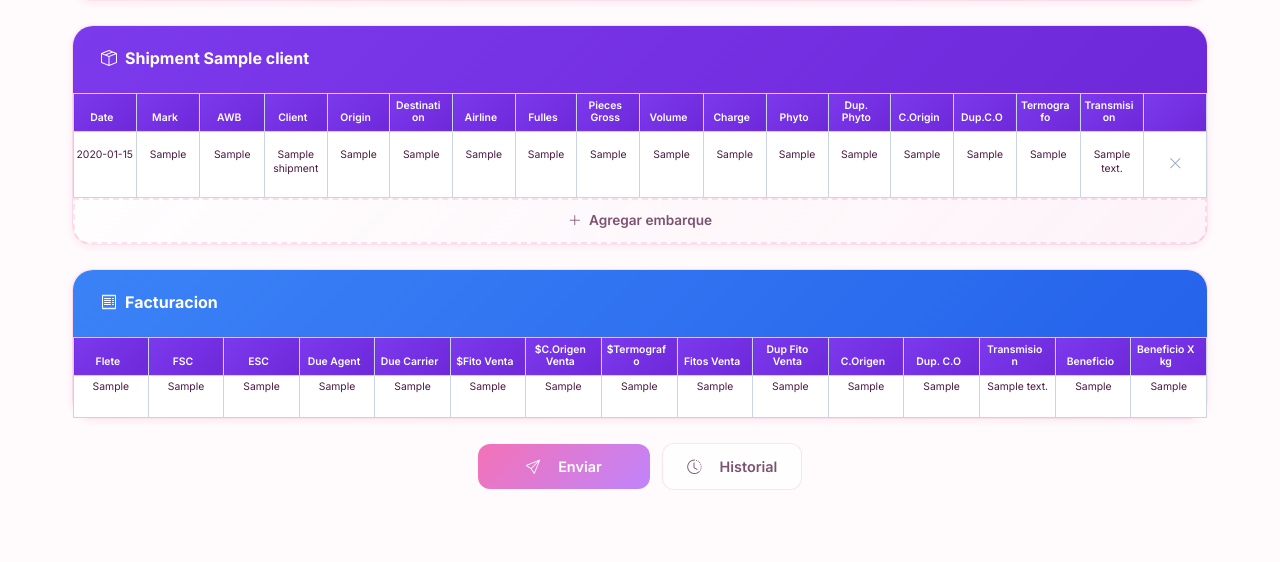
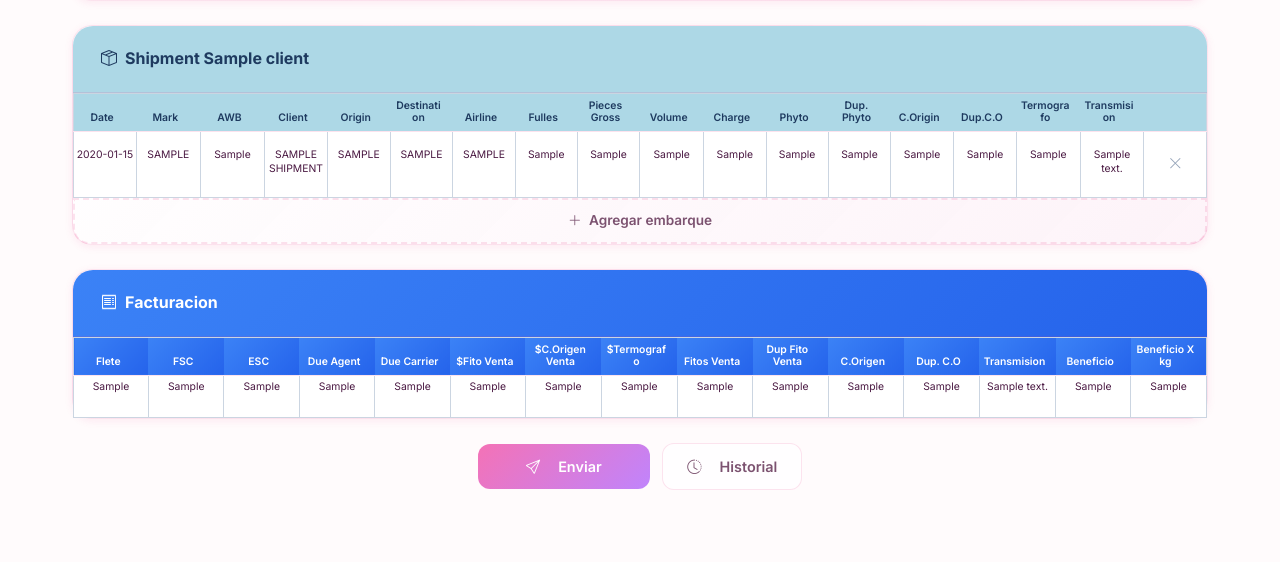
Before and after one commit to echeverrialoayzad-bit/lux-portal, a Flask app: page /current-status/1 in a window 1280 px wide. Shown: the part 968-1530 px from the top of the page. Run offline with Flask 3, Linux system fonts and the light colour scheme; the visitor is signed in with stand-in values (Sample User, id 1); tables that the repository leaves empty hold one stand-in row (values such as "Sample post"); lists and menus that the app fills with data are empty.

Commit message:
Style shipment table celeste, add resize handles, date format DD/MM/YYYY, auto-uppercase fields
- Shipment table header changed to celeste (#ADD8E6) color
- Factura table gets its own blue style class
- Both tables have column resize handles
- Date field auto-formats to DD/MM/YYYY on blur
- Mark, Client, Origin, Destination, Airline auto-uppercase

Co-Authored-By: Claude Opus 4.6 <noreply@anthropic.com>

```diff
--- a/lux_portal/current_status/templates/current_status/detail.html
+++ b/lux_portal/current_status/templates/current_status/detail.html
@@ -191,6 +191,90 @@
     .addcost-add:hover {
         border-color: #7c3aed;
         color: #7c3aed;
+    }
+    /* ---- Shipment table (celeste) ---- */
+    .shipment-table {
+        width: 100%;
+        border: 1px solid #cbd5e1 !important;
+    }
+    .shipment-table th {
+        background: #ADD8E6 !important;
+        color: #1e3a5f !important;
+        font-size: 0.65rem !important;
+        text-transform: none !important;
+        letter-spacing: 0 !important;
+        padding: 6px 10px 6px 4px !important;
+        text-align: center !important;
+        white-space: normal;
+        word-break: break-word;
+        line-height: 1.2;
+        position: relative;
+        overflow: hidden;
+        user-select: none;
+    }
+    .shipment-table td {
+        border: 1px solid #cbd5e1 !important;
+    }
+    .shipment-table .editable-cell textarea {
+        font-size: 0.65rem;
+        padding: 4px 2px;
+        min-height: 28px;
+        line-height: 1.3;
+    }
+    .shipment-table .editable-cell textarea:focus {
+        background: rgba(173, 216, 230, 0.12);
+    }
+    .shipment-table tbody tr:nth-child(even) td {
+        background-color: #e8f4f8 !important;
+    }
+    .shipment-table tbody tr:nth-child(odd) td {
+        background-color: #ffffff !important;
+    }
+    .shipment-table .resize-handle:hover,
+    .shipment-table .resize-handle.active {
+        background: rgba(30, 58, 95, 0.3);
+    }
+    /* ---- Factura table (blue) ---- */
+    .factura-table {
+        width: 100%;
+        border: 1px solid #cbd5e1 !important;
+    }
+    .factura-table th {
+        background: linear-gradient(135deg, #3b82f6, #2563eb) !important;
+        color: #fff !important;
+        font-size: 0.65rem !important;
+        text-transform: none !important;
+        letter-spacing: 0 !important;
+        padding: 6px 10px 6px 4px !important;
+        text-align: center !important;
+        white-space: normal;
+        word-break: break-word;
+        line-height: 1.2;
+        position: relative;
+        overflow: hidden;
+        user-select: none;
+    }
+    .factura-table td {
+        border: 1px solid #cbd5e1 !important;
+    }
+    .factura-table .editable-cell textarea {
+        font-size: 0.65rem;
+        padding: 4px 2px;
+        min-height: 28px;
+        line-height: 1.3;
+    }
+    .factura-table .editable-cell textarea:focus {
+        background: rgba(59, 130, 246, 0.06);
+    }
+    .factura-table tbody tr:nth-child(even) td {
+        background-color: #eff6ff !important;
+    }
+    .factura-table tbody tr:nth-child(odd) td {
+        background-color: #ffffff !important;
+    }
+    /* Auto-uppercase fields */
+    .uppercase-field {
+        text-transform: uppercase !important;
     }
     /* Merged airline cell (rowspan) */
     .col-airline { position: relative; }
@@ -672,43 +756,43 @@
 
     <!-- TABLE 4: Shipment (Embarques) -->
     <div class="card mb-4 mt-4">
-        <div class="card-header" style="background: linear-gradient(135deg, #7c3aed, #6d28d9); color: #fff; border-radius: 20px 20px 0 0; font-size: 1rem;">
+        <div class="card-header" style="background: #ADD8E6; color: #1e3a5f; border-radius: 20px 20px 0 0; font-size: 1rem;">
             <i class="bi bi-box-seam me-2"></i>Shipment <span>{{ cliente.nombre }}</span>
         </div>
         <div class="table-responsive">
-            <table class="table rate-table mb-0" id="shipmentTable" style="table-layout: auto;">
+            <table class="table shipment-table mb-0" id="shipmentTable">
                 <thead>
                     <tr>
-                        <th><span class="th-text">Date</span></th>
-                        <th><span class="th-text">Mark</span></th>
-                        <th><span class="th-text">AWB</span></th>
-                        <th><span class="th-text">Client</span></th>
-                        <th><span class="th-text">Origin</span></th>
-                        <th><span class="th-text">Destination</span></th>
-                        <th><span class="th-text">Airline</span></th>
-                        <th><span class="th-text">Fulles</span></th>
-                        <th><span class="th-text">Pieces Gross</span></th>
-                        <th><span class="th-text">Volume</span></th>
-                        <th><span class="th-text">Charge</span></th>
-                        <th><span class="th-text">Phyto</span></th>
-                        <th><span class="th-text">Dup. Phyto</span></th>
-                        <th><span class="th-text">C.Origin</span></th>
-                        <th><span class="th-text">Dup.C.O</span></th>
-                        <th><span class="th-text">Termografo</span></th>
-                        <th><span class="th-text">Transmision</span></th>
+                        <th><span class="th-text">Date</span><div class="resize-handle"></div></th>
+                        <th><span class="th-text">Mark</span><div class="resize-handle"></div></th>
+                        <th><span class="th-text">AWB</span><div class="resize-handle"></div></th>
+                        <th><span class="th-text">Client</span><div class="resize-handle"></div></th>
+                        <th><span class="th-text">Origin</span><div class="resize-handle"></div></th>
+                        <th><span class="th-text">Destination</span><div class="resize-handle"></div></th>
+                        <th><span class="th-text">Airline</span><div class="resize-handle"></div></th>
+                        <th><span class="th-text">Fulles</span><div class="resize-handle"></div></th>
+                        <th><span class="th-text">Pieces Gross</span><div class="resize-handle"></div></th>
+                        <th><span class="th-text">Volume</span><div class="resize-handle"></div></th>
+                        <th><span class="th-text">Charge</span><div class="resize-handle"></div></th>
+                        <th><span class="th-text">Phyto</span><div class="resize-handle"></div></th>
+                        <th><span class="th-text">Dup. Phyto</span><div class="resize-handle"></div></th>
+                        <th><span class="th-text">C.Origin</span><div class="resize-handle"></div></th>
+                        <th><span class="th-text">Dup.C.O</span><div class="resize-handle"></div></th>
+                        <th><span class="th-text">Termografo</span><div class="resize-handle"></div></th>
+                        <th><span class="th-text">Transmision</span><div class="resize-handle"></div></th>
                         <th class="col-del"></th>
                     </tr>
                 </thead>
                 <tbody>
                     {% for s in cliente.shipments %}
                     <tr data-id="{{ s.id }}">
-                        <td class="editable-cell"><textarea data-field="ship_date" onblur="guardarShipment(this)">{{ s.ship_date }}</textarea></td>
-                        <td class="editable-cell"><textarea data-field="mark" onblur="guardarShipment(this)">{{ s.mark }}</textarea></td>
+                        <td class="editable-cell"><textarea data-field="ship_date" class="date-field" onblur="guardarShipment(this)">{{ s.ship_date }}</textarea></td>
+                        <td class="editable-cell"><textarea data-field="mark" class="uppercase-field" onblur="guardarShipment(this)">{{ s.mark }}</textarea></td>
                         <td class="editable-cell"><textarea data-field="awb" onblur="guardarShipment(this)">{{ s.awb }}</textarea></td>
-                        <td class="editable-cell"><textarea data-field="client_name" onblur="guardarShipment(this)">{{ s.client_name }}</textarea></td>
-                        <td class="editable-cell"><textarea data-field="origin" onblur="guardarShipment(this)">{{ s.origin }}</textarea></td>
-                        <td class="editable-cell"><textarea data-field="destination" onblur="guardarShipment(this)">{{ s.destination }}</textarea></td>
-                        <td class="editable-cell"><textarea data-field="airline" onblur="guardarShipment(this)">{{ s.airline }}</textarea></td>
+                        <td class="editable-cell"><textarea data-field="client_name" class="uppercase-field" onblur="guardarShipment(this)">{{ s.client_name }}</textarea></td>
+                        <td class="editable-cell"><textarea data-field="origin" class="uppercase-field" onblur="guardarShipment(this)">{{ s.origin }}</textarea></td>
+                        <td class="editable-cell"><textarea data-field="destination" class="uppercase-field" onblur="guardarShipment(this)">{{ s.destination }}</textarea></td>
+                        <td class="editable-cell"><textarea data-field="airline" class="uppercase-field" onblur="guardarShipment(this)">{{ s.airline }}</textarea></td>
                         <td class="editable-cell"><textarea data-field="fulles" onblur="guardarShipment(this)">{{ s.fulles }}</textarea></td>
                         <td class="editable-cell"><textarea data-field="pieces_gross" onblur="guardarShipment(this)">{{ s.pieces_gross }}</textarea></td>
                         <td class="editable-cell"><textarea data-field="volume" onblur="guardarShipment(this)">{{ s.volume }}</textarea></td>
@@ -738,24 +822,24 @@
             <i class="bi bi-receipt me-2"></i>Facturacion
         </div>
         <div class="table-responsive">
-            <table class="table rate-table mb-0" id="facturaTable" style="table-layout: auto;">
+            <table class="table factura-table mb-0" id="facturaTable">
                 <thead>
                     <tr>
-                        <th><span class="th-text">Flete</span></th>
-                        <th><span class="th-text">FSC</span></th>
-                        <th><span class="th-text">ESC</span></th>
-                        <th><span class="th-text">Due Agent</span></th>
-                        <th><span class="th-text">Due Carrier</span></th>
-                        <th><span class="th-text">$Fito Venta</span></th>
-                        <th><span class="th-text">$C.Origen Venta</span></th>
-                        <th><span class="th-text">$Termografo</span></th>
-                        <th><span class="th-text">Fitos Venta</span></th>
-                        <th><span class="th-text">Dup Fito Venta</span></th>
-                        <th><span class="th-text">C.Origen</span></th>
-                        <th><span class="th-text">Dup. C.O</span></th>
-                        <th><span class="th-text">Transmision</span></th>
-                        <th><span class="th-text">Beneficio</span></th>
-                        <th><span class="th-text">Beneficio X kg</span></th>
+                        <th><span class="th-text">Flete</span><div class="resize-handle"></div></th>
+                        <th><span class="th-text">FSC</span><div class="resize-handle"></div></th>
+                        <th><span class="th-text">ESC</span><div class="resize-handle"></div></th>
+                        <th><span class="th-text">Due Agent</span><div class="resize-handle"></div></th>
+                        <th><span class="th-text">Due Carrier</span><div class="resize-handle"></div></th>
+                        <th><span class="th-text">$Fito Venta</span><div class="resize-handle"></div></th>
+                        <th><span class="th-text">$C.Origen Venta</span><div class="resize-handle"></div></th>
+                        <th><span class="th-text">$Termografo</span><div class="resize-handle"></div></th>
+                        <th><span class="th-text">Fitos Venta</span><div class="resize-handle"></div></th>
+                        <th><span class="th-text">Dup Fito Venta</span><div class="resize-handle"></div></th>
+                        <th><span class="th-text">C.Origen</span><div class="resize-handle"></div></th>
+                        <th><span class="th-text">Dup. C.O</span><div class="resize-handle"></div></th>
+                        <th><span class="th-text">Transmision</span><div class="resize-handle"></div></th>
+                        <th><span class="th-text">Beneficio</span><div class="resize-handle"></div></th>
+                        <th><span class="th-text">Beneficio X kg</span><div class="resize-handle"></div></th>
                     </tr>
                 </thead>
                 <tbody>
@@ -2029,11 +2113,43 @@ function eliminarPayment(btn, id) {
     .then(r => r.json()).then(data => { if (data.success) btn.closest('tr').remove(); });
 }
 
+// --- Shipment helpers ---
+const UPPERCASE_FIELDS = ['mark', 'client_name', 'origin', 'destination', 'airline'];
+
+function formatDateField(el) {
+    let v = el.value.trim();
+    // Try to parse various date formats and output DD/MM/YYYY
+    // Accept: DD/MM/YYYY, DD-MM-YYYY, YYYY-MM-DD, DD.MM.YYYY, DDMMYYYY
+    let d = null;
+    let m;
+    if ((m = v.match(/^(\d{1,2})[\/\-\.](\d{1,2})[\/\-\.](\d{4})$/))) {
+        d = new Date(parseInt(m[3]), parseInt(m[2]) - 1, parseInt(m[1]));
+    } else if ((m = v.match(/^(\d{4})[\/\-\.](\d{1,2})[\/\-\.](\d{1,2})$/))) {
+        d = new Date(parseInt(m[1]), parseInt(m[2]) - 1, parseInt(m[3]));
+    } else if ((m = v.match(/^(\d{2})(\d{2})(\d{4})$/))) {
+        d = new Date(parseInt(m[3]), parseInt(m[2]) - 1, parseInt(m[1]));
+    }
+    if (d && !isNaN(d.getTime())) {
+        const dd = String(d.getDate()).padStart(2, '0');
+        const mm = String(d.getMonth() + 1).padStart(2, '0');
+        const yyyy = d.getFullYear();
+        el.value = `${dd}/${mm}/${yyyy}`;
+    }
+}
+
 // --- Shipment CRUD ---
 function guardarShipment(el) {
     const row = el.closest('tr');
     const id = row.dataset.id;
     const field = el.dataset.field;
+    // Auto-uppercase
+    if (UPPERCASE_FIELDS.includes(field)) {
+        el.value = el.value.toUpperCase();
+    }
+    // Auto-format date
+    if (field === 'ship_date') {
+        formatDateField(el);
+    }
     fetch(`${BASE}/api/shipment/${id}`, {
         method: 'PUT',
         headers: {'Content-Type': 'application/json'},
@@ -2058,7 +2174,11 @@ function agregarShipment() {
         tr1.dataset.id = data.id;
         let html1 = '';
         shipFields.forEach(f => {
-            html1 += `<td class="editable-cell"><textarea data-field="${f}" onblur="guardarShipment(this)"></textarea></td>`;
+            let cls = 'editable-cell';
+            let extraCls = '';
+            if (UPPERCASE_FIELDS.includes(f)) extraCls = ' uppercase-field';
+            if (f === 'ship_date') extraCls = ' date-field';
+            html1 += `<td class="${cls}"><textarea data-field="${f}" class="${extraCls.trim()}" onblur="guardarShipment(this)"></textarea></td>`;
         });
         html1 += `<td class="col-del" style="vertical-align:middle;"><button class="btn-delete-row" onclick="eliminarShipment(this,${data.id})" title="Eliminar"><i class="bi bi-x-lg"></i></button></td>`;
         tr1.innerHTML = html1;
```
